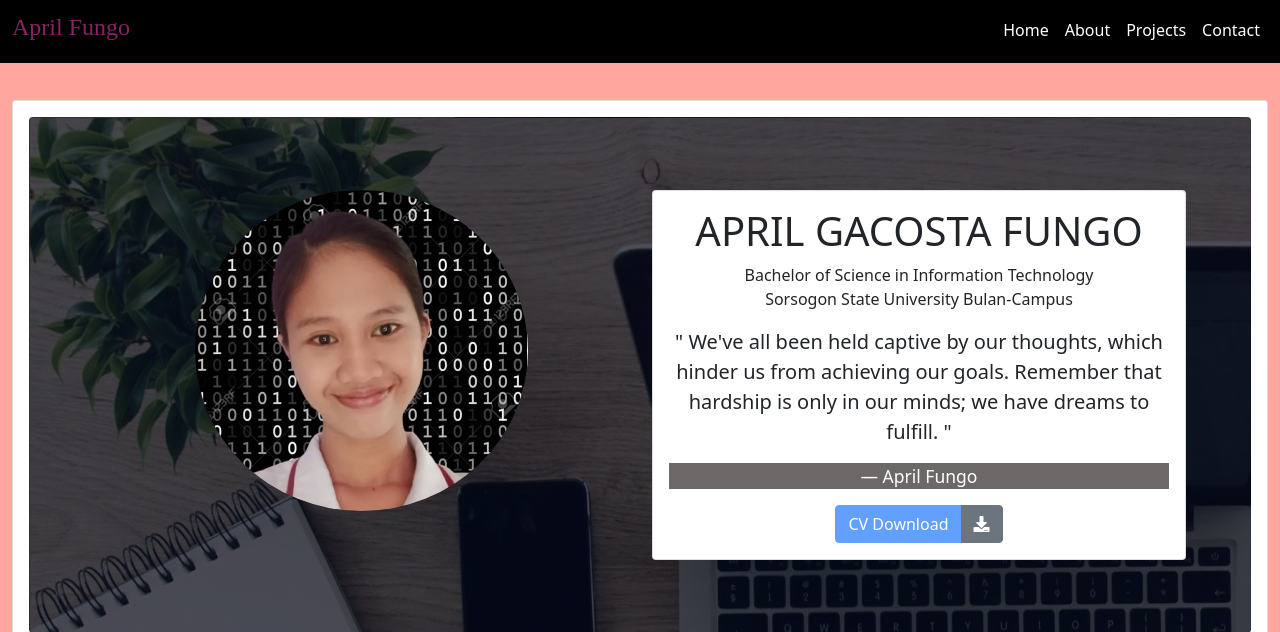
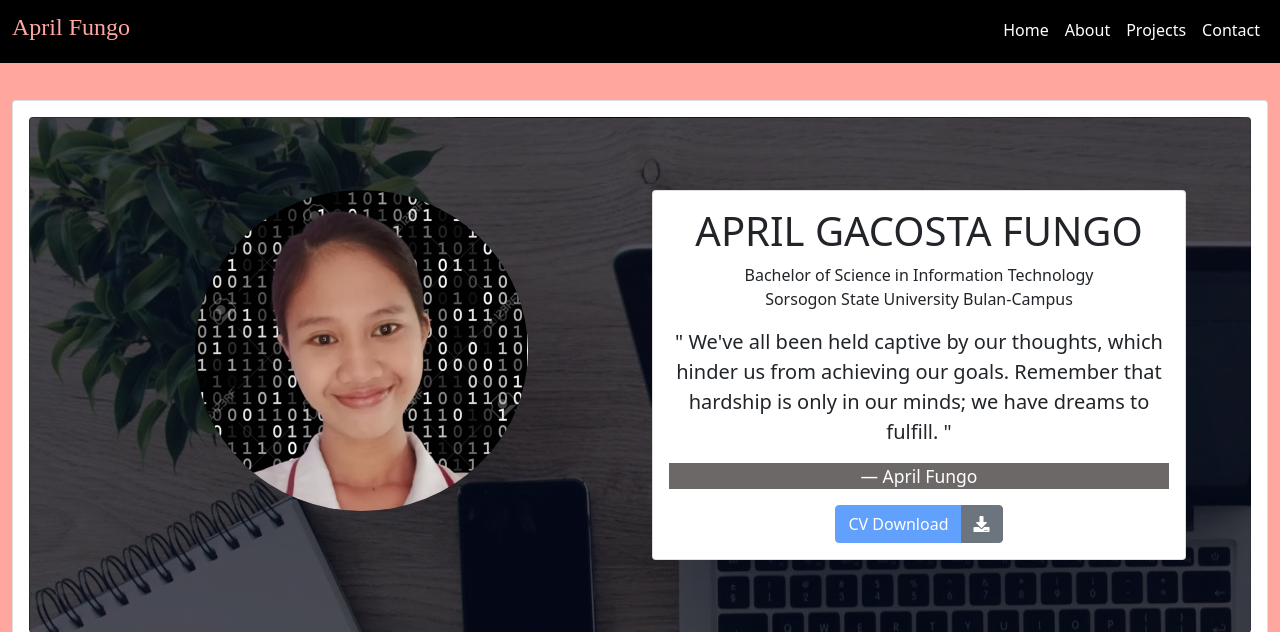
Before and after one commit to AprilFungo/portfolio, a PHP site: page /hompage.html in a window 1280 px wide. Shown: the top 632 px of the page. Run offline with PHP 8.4, Linux system fonts and the light colour scheme; some libraries are stand-ins or nearby versions.

Commit message:
1:55 12/5/2021

```diff
--- a/style.css
+++ b/style.css
@@ -10,7 +10,7 @@ nav{
 background-color:  black;
 }
 #navbrand{
-  color: #8a2162;
+  color: #ffa69e;
   font-size: 18pt;
   font-family: Brush Script MT;
 }
```
